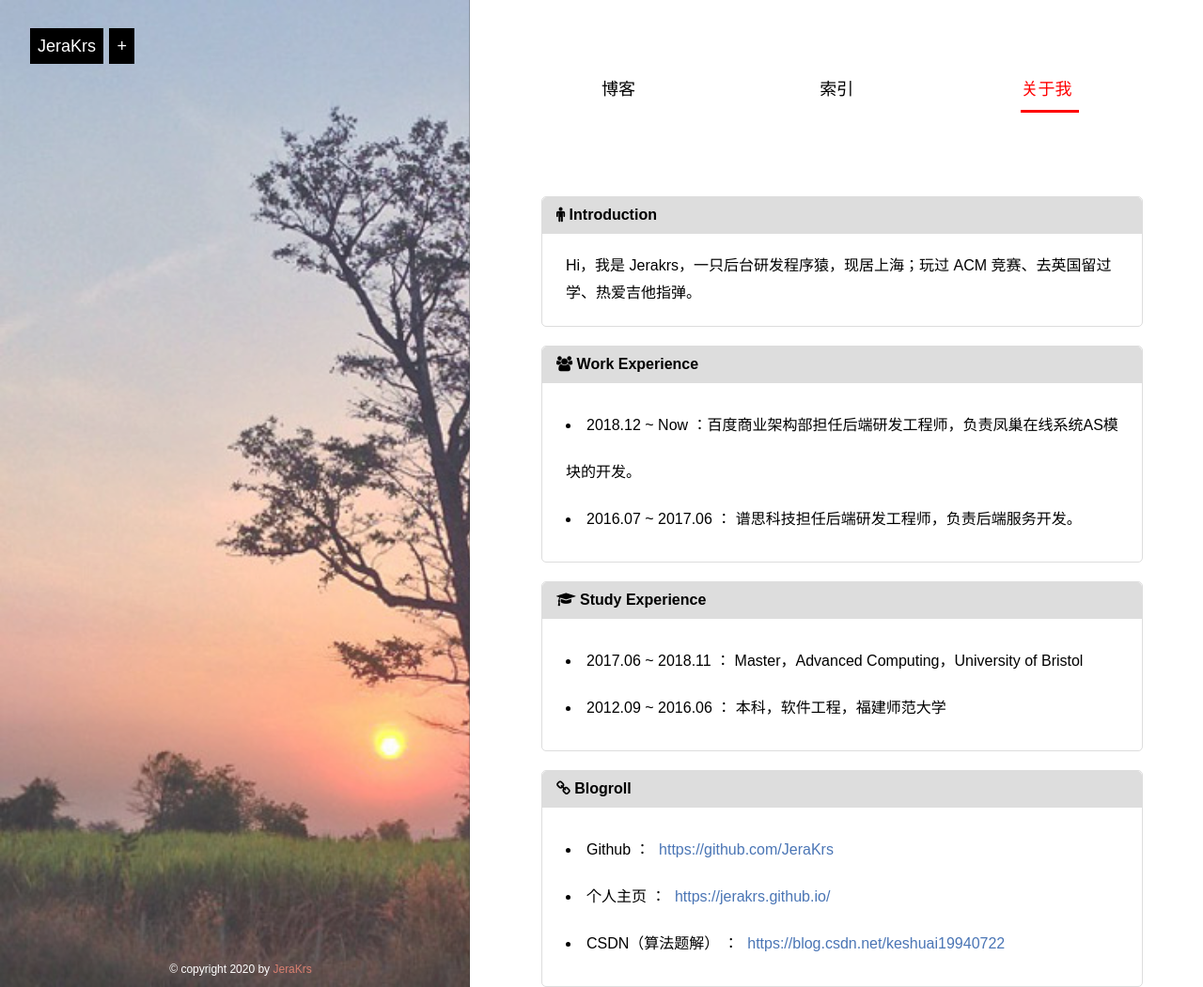
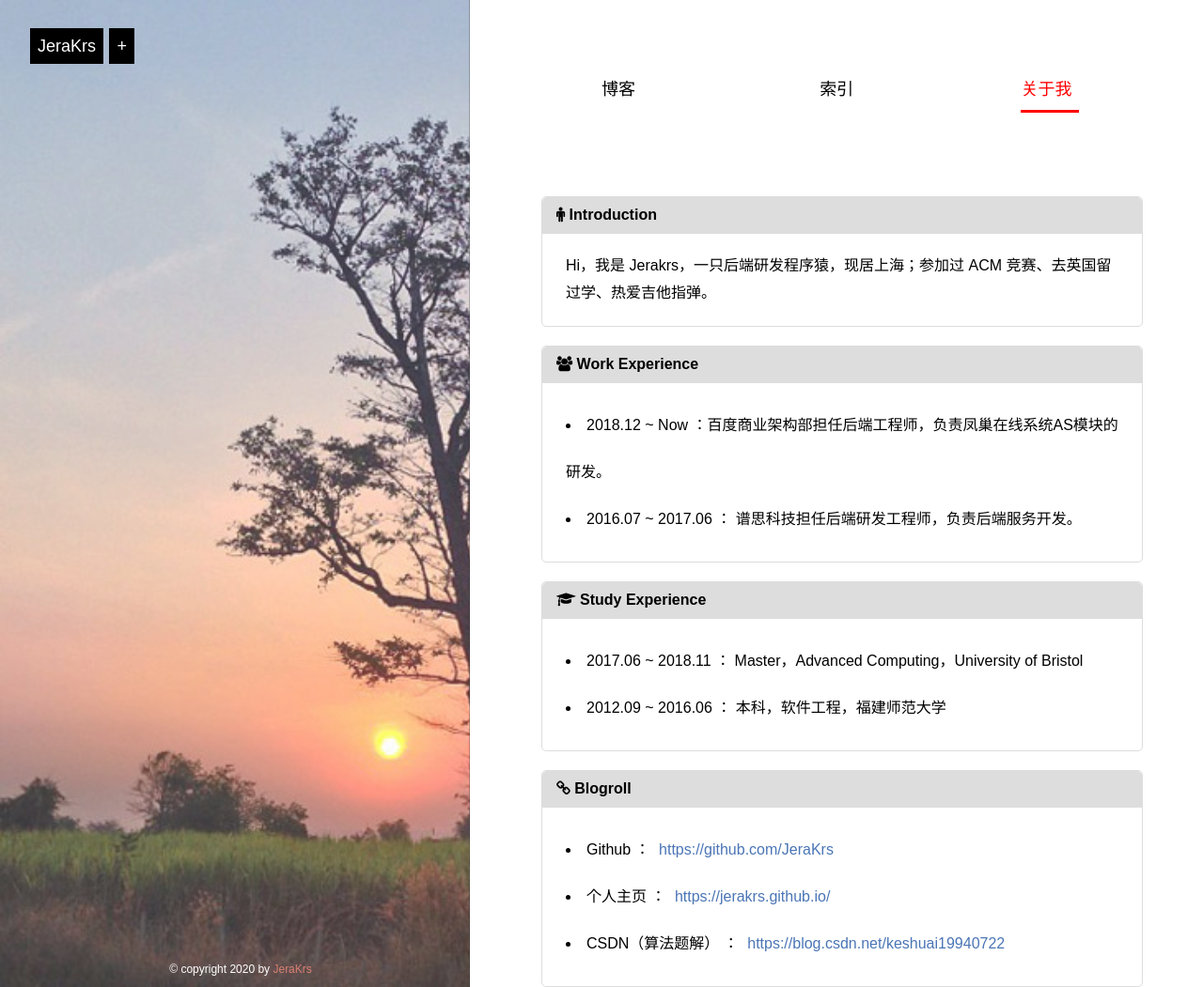
Before and after one commit to JeraKrs/jerakrs.github.io, a Jekyll site: the page built from pages/about.md, in a window 1280 px wide and 1051 px high. Shown: the whole window at 94% size. Built offline with Jekyll 4.4.1, drawn with Linux system fonts in a browser that asks for light colours.

Commit message:
04.21 update readme

```diff
--- a/pages/about.md
+++ b/pages/about.md
@@ -25,7 +25,7 @@ layout: home
 			</div>
 			<div class="info-body">
 				<p class="info-content">
-				Hi，我是 Jerakrs，一只后台研发程序猿，现居上海；玩过 ACM 竞赛、去英国留过学、热爱吉他指弹。
+				Hi，我是 Jerakrs，一只后端研发程序猿，现居上海；参加过 ACM 竞赛、去英国留过学、热爱吉他指弹。
 				</p>
 			</div>
 		</div>
@@ -37,7 +37,7 @@ layout: home
 				<strong> Work Experience</strong>
 			</div>
 			<div class="info-body">
-				<li> 2018.12 ~ Now ：百度商业架构部担任后端研发工程师，负责凤巢在线系统AS模块的开发。</li>
+				<li> 2018.12 ~ Now ：百度商业架构部担任后端工程师，负责凤巢在线系统AS模块的研发。</li>
 				<li> 2016.07 ~ 2017.06 ： 谱思科技担任后端研发工程师，负责后端服务开发。</li>
 			</div>
 		</div>
```
Also changed, not shown: README.md.
